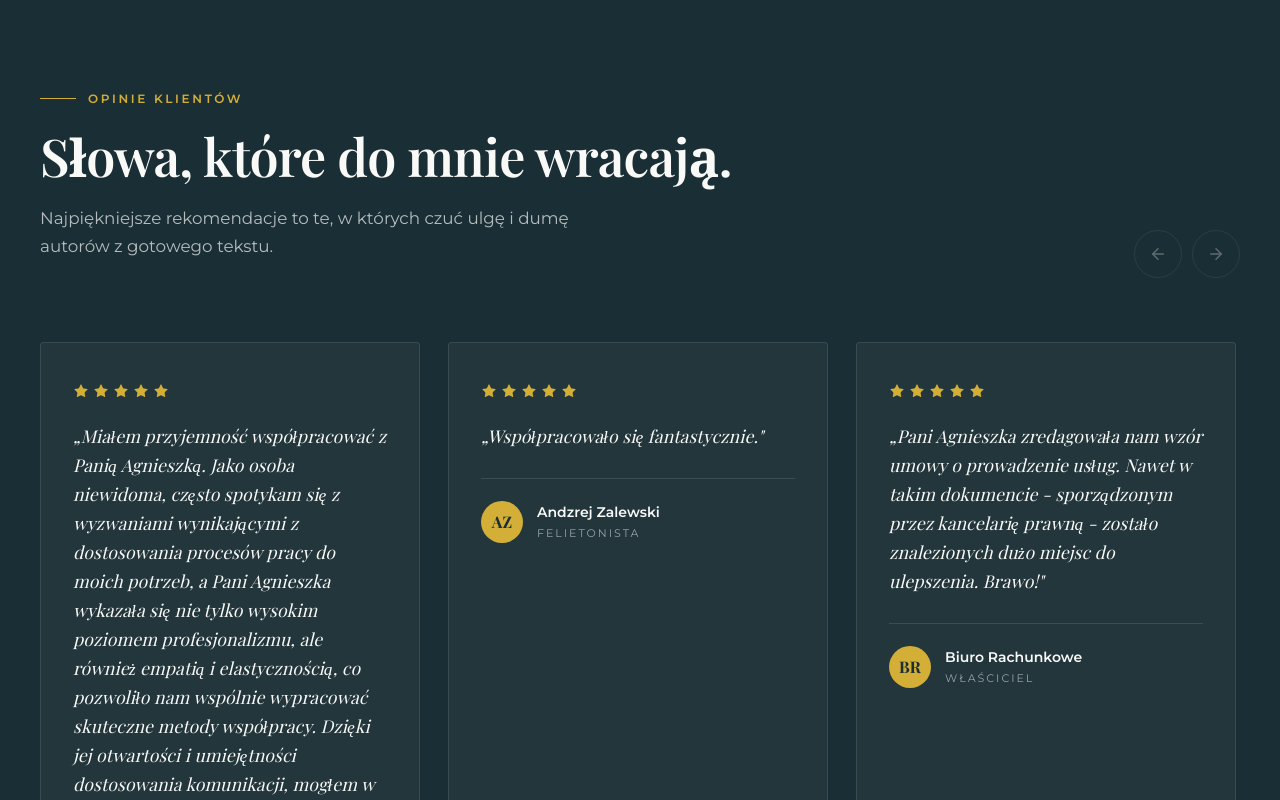
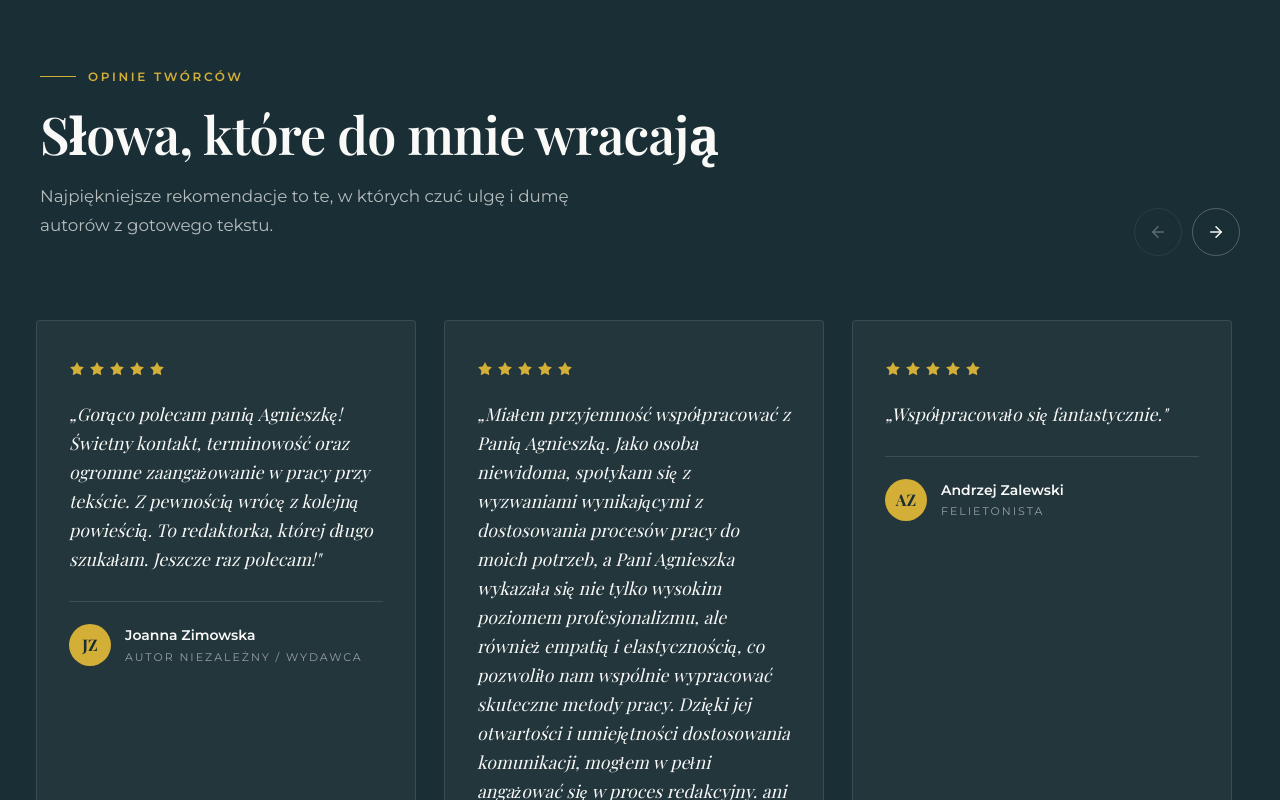
Before and after one commit to markoz73/slowadoskonale, a React (Create React App) app: page / in a window 1280 px wide. Shown: the part 4340-5140 px from the top of the page. Built offline with nearby package versions, Linux system fonts and the light colour scheme; a web font is replaced by a local one.

Commit message:
drobne poprawki korektorskie

```diff
--- a/src/App.js
+++ b/src/App.js
@@ -64,13 +64,19 @@ const OFFERS = [
 
 const TESTIMONIALS = [
   {
+    name: "Joanna Zimowska",
+    role: "Autor niezależny / Wydawca",
+    quote:
+      "Gorąco polecam panią Agnieszkę! Świetny kontakt, terminowość oraz ogromne zaangażowanie w pracy przy tekście. Z pewnością wrócę z kolejną powieścią. To redaktorka, której długo szukałam. Jeszcze raz polecam!",
+  },
+    {
     name: "Hubert Jankowski",
     role: "Autor autobiografii",
     quote:
-      "Miałem przyjemność współpracować z Panią Agnieszką. Jako osoba niewidoma, często spotykam się z wyzwaniami wynikającymi z dostosowania procesów pracy do moich potrzeb, a Pani Agnieszka wykazała się nie tylko wysokim poziomem profesjonalizmu, ale również empatią i elastycznością, co pozwoliło nam wspólnie wypracować skuteczne metody współpracy. Dzięki jej otwartości i umiejętności dostosowania komunikacji, mogłem w pełni angażować się w proces redakcyjny. Pani Agnieszka cechuje się doskonałą dbałością o szczegóły, terminowością oraz umiejętnością skutecznego rozwiązywania problemów, co przekładało się na wysoką jakość efektów naszej pracy. Współpraca z Panią Agnieszką była nie tylko bardzo efektywna, ale również przyjemna.",
+      "Miałem przyjemność współpracować z Panią Agnieszką. Jako osoba niewidoma, spotykam się z wyzwaniami wynikającymi z dostosowania procesów pracy do moich potrzeb, a Pani Agnieszka wykazała się nie tylko wysokim poziomem profesjonalizmu, ale również empatią i elastycznością, co pozwoliło nam wspólnie wypracować skuteczne metody pracy. Dzięki jej otwartości i umiejętności dostosowania komunikacji, mogłem w pełni angażować się w proces redakcyjny. ani Agnieszka cechuje się doskonałą dbałością o szczegóły, terminowością oraz umiejętnością skutecznego rozwiązywania problemów, co przekładało się na wysoką jakość efektów naszej pracy. Współpraca z Panią Agnieszką była nie tylko bardzo efektywna, ale również przyjemna. Zdecydowanie polecam jej usługi każdemu, kto poszukuje rzetelnego, zaangażowanego i wrażliw",
   },
   {
-    name: "Andzrej Zalewski",
+    name: "Andrzej Zalewski",
     role: "Felietonista",
     quote:
       "Współpracowało się fantastycznie.",
@@ -79,7 +85,7 @@ const TESTIMONIALS = [
     name: "Biuro Rachunkowe",
     role: "Właściciel",
     quote:
-      "Pani Agnieszka zredagowała nam wzór umowy o prowadzenie usług. Nawet w takim dokumencie - sporządzonym przez kancelarię prawną - zostało znalezionych dużo miejsc do ulepszenia. Brawo!",
+      "Pani Agnieszka zredagowała nam wzór umowy o prowadzenie usług. Nawet w takim dokumencie - sporządzonym przez kancelarię prawną - znalazała dużo miejsc do ulepszenia. Brawo!",
   },
 
 
@@ -330,7 +336,7 @@ const About = () => (
           </p>
         <div className="signature">
           Agnieszka Kozak
-          <small>Redaktor i korektor</small>
+
         </div>
       </div>
     </div>
@@ -374,8 +380,8 @@ const Testimonials = () => {
       <div className="container">
         <div className="t-head reveal">
           <div>
-            <div className="eyebrow">Opinie klientów</div>
-            <h2 className="section-title">Słowa, które do mnie wracają.</h2>
+            <div className="eyebrow">Opinie twórców</div>
+            <h2 className="section-title">Słowa, które do mnie wracają</h2>
             <p className="section-sub">
               Najpiękniejsze rekomendacje to te, w których czuć ulgę
               i dumę autorów z gotowego tekstu.
```
